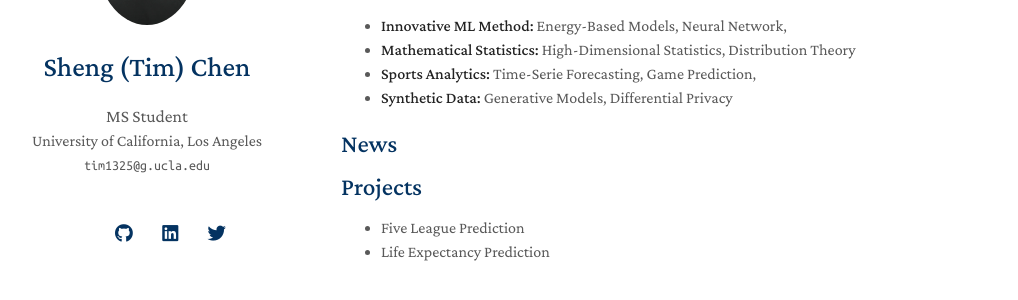
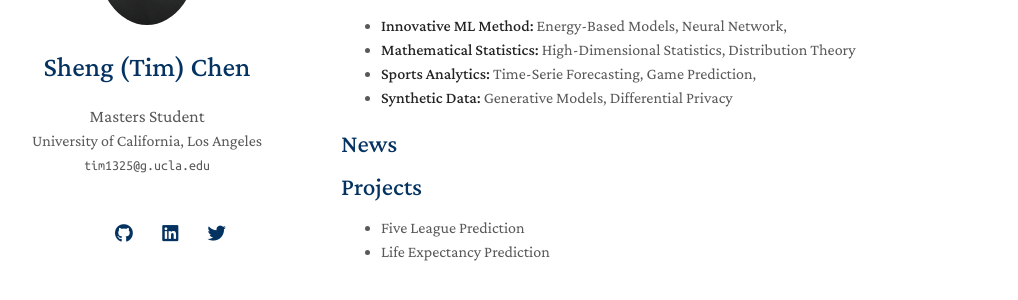
Before and after one commit to timc1325/timc1325.github.io, a Jekyll site: the page built from index.md, in a window 1280 px wide. Shown: the part 205-505 px from the top of the page, without its empty margins (129-1147 px from the left). Built offline with Jekyll 4.4.1, drawn with Linux system fonts in a browser that asks for light colours; nearby versions of some CDN libraries; a style sheet for code colours, icons or effects is not loaded; our own code applies the rules of GitHub Pages for plain Markdown files.

Commit message:
Update _config.yml
Signed-off-by: Tim <86130025+timc1325@users.noreply.github.com>

```diff
--- a/_config.yml
+++ b/_config.yml
@@ -1,6 +1,6 @@
 # Basic Information
 title: Sheng (Tim) Chen
-position: MS Student
+position: Masters Student
 affiliation: University of California, Los Angeles
 email: tim1325@g.ucla.edu
 
```
